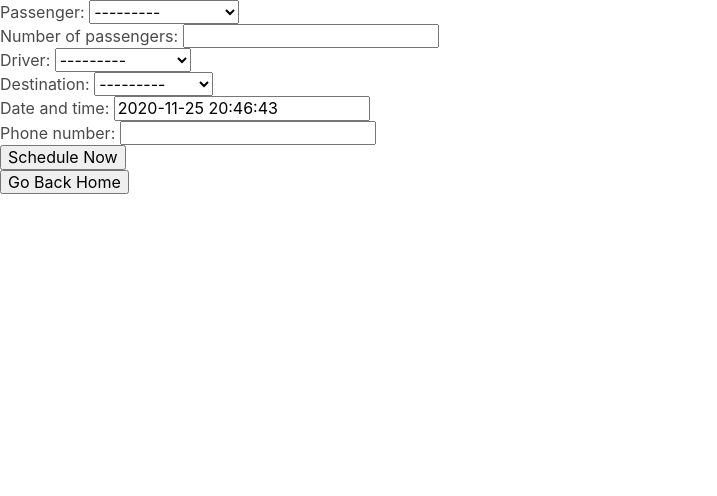
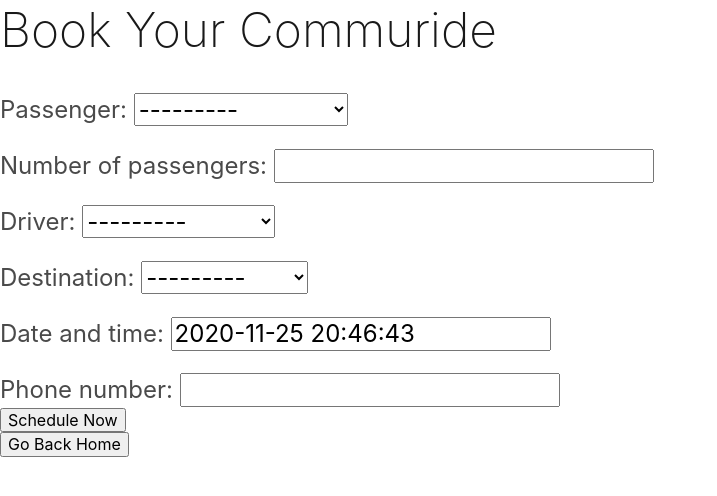
Before and after one commit to Siquoyia/Rideshare, a Django app: page /rideshares/add/ in a window 1280 px wide. Shown: the top 496 px of the page, without its empty margins (0-717 px from the left). Run offline with Django 3.2, Linux system fonts and the light colour scheme; data comes from the database, SQL or seed files in the repository; both versions use the stored data as it was after the commit.

Commit message:
wordsonacomputer

```diff
--- a/config/urls.py
+++ b/config/urls.py
@@ -20,7 +20,7 @@
 
 urlpatterns = [
     path('admin/', admin.site.urls),
-    #path('rideshares/list/', rideshare_views.list_rideshares, name='list_rideshares.html'),
+    path('rideshares/list/', rideshare_views.list_rideshares, name='list_rideshares.html'),
     path("", rideshare_views.home, name='home'),
     path('rideshares/add/',rideshare_views.add_rideshare,name='add_rideshare'),
     path('rideshares/booked/',rideshare_views.booked_ride,name='booked_rideshare'),
--- a/rideshare/models.py
+++ b/rideshare/models.py
@@ -18,6 +18,8 @@
     destination = models.ForeignKey("Destination",on_delete=models.CASCADE,related_name="rideshares")
     phone_number = models.CharField(max_length=255,null=True, blank=True)
 
+
+
 class Destination(models.Model):
     name = models.CharField(max_length=255,null=True, blank=True)
     address = models.TextField(max_length=255,null=True, blank=True)
@@ -37,5 +39,6 @@
     name = models.CharField(max_length=255,null=True, blank=True)
     vehicle_description = models.CharField(max_length=255,null=True, blank=True)
     email = models.EmailField(max_length=254)
+    phone_number = models.CharField(max_length=255,null=True, blank=True)
     def __str__(self):
         return self.name
--- a/rideshare/views.py
+++ b/rideshare/views.py
@@ -4,11 +4,8 @@
 from .models import RideShare
 from .forms import RideShareForm
 from rideshare import views as rideshare_views
+from django.contrib.admin.views.decorators import staff_member_required
 
-
-
-
-# Create your views here.
 
 def home(request):
     rideshares = RideShare.objects.all()
@@ -29,10 +26,7 @@
         form = RideShareForm(data=request.POST)
         if form.is_valid():
             rideshare = form.save()
-            send_mail("Someone's booked a ride with you",
-            f"{rideshare.passenger} has booked a ride with you to {rideshare.destination} contact them at {rideshare.phone_number}",
-            "commuride@gmail.com",
-            ["commuride@gmail.com"])
+
 
             return redirect(to='booked_rideshare')
 
@@ -40,11 +34,11 @@
 
 
 
+@staff_member_required
+def list_rideshares(request):
+    rideshares = RideShare.objects.all()
+    return render(request, "rideshare/list_rideshares.html", {"rideshares": rideshares})
 
-#def list_rideshares(request):
-    #if request.method == 'GET':
-        #form = RideShareForm()
-        #return render(request, "list_rideshares.html", {"form": form})
 
 
 
--- a/static/style.css
+++ b/static/style.css
@@ -327,3 +327,8 @@
     background-repeat: no-repeat;
     background-size: cover;
   }
+
+form > p {
+ margin-top: 20px;
+ font-size: 24px;
+}
--- a/templates/rideshare/add_rideshare.html
+++ b/templates/rideshare/add_rideshare.html
@@ -4,7 +4,8 @@
 
 
 <div>
-  <form action="{% url 'add_rideshare' %}" method="POST">
+  <h1 class="f2 f1-l fw2  black-90 mb0 lh-title">Book Your Commuride</h1>
+  <form action="{% url 'add_rideshare' %}" class="mt4"  method="POST">
     {% csrf_token %}
     {{ form.as_p }}
     <div>
```
Also changed, not shown: templates/rideshare/list_rideshares.html (+9 -3 lines), db.sqlite3, rideshare/migrations/0006_driver_phone_number.py (added).
